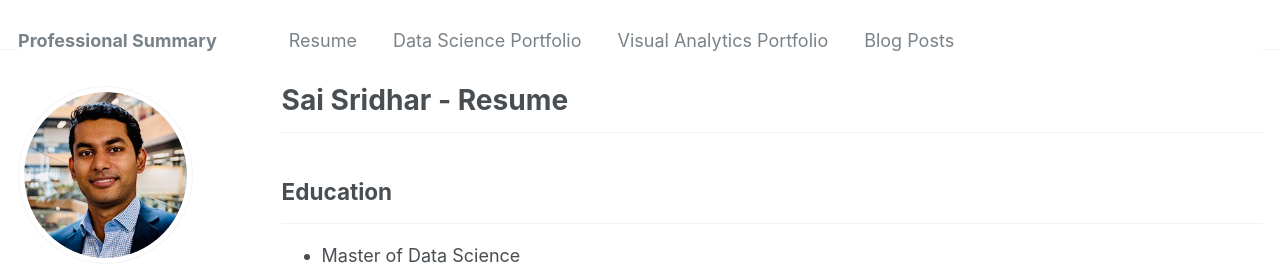
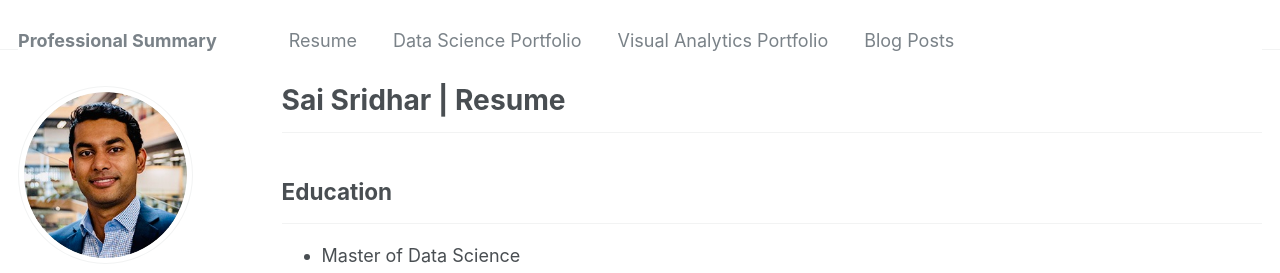
Before and after one commit to saiksridhar/saiksridhar.github.io, a Jekyll site: the page built from _pages/cv.md, in a window 1280 px wide and 900 px high. Shown: the top 273 px of the window. Built offline with Jekyll 4.4.1, drawn with Linux system fonts in a browser that asks for light colours.

Commit message:
Update cv.md

```diff
--- a/_pages/cv.md
+++ b/_pages/cv.md
@@ -1,6 +1,6 @@
 ---
 layout: archive
-title: "Sai Sridhar - Resume"
+title: "Sai Sridhar | Resume"
 permalink: /cv/
 author_profile: true
 redirect_from:
```
